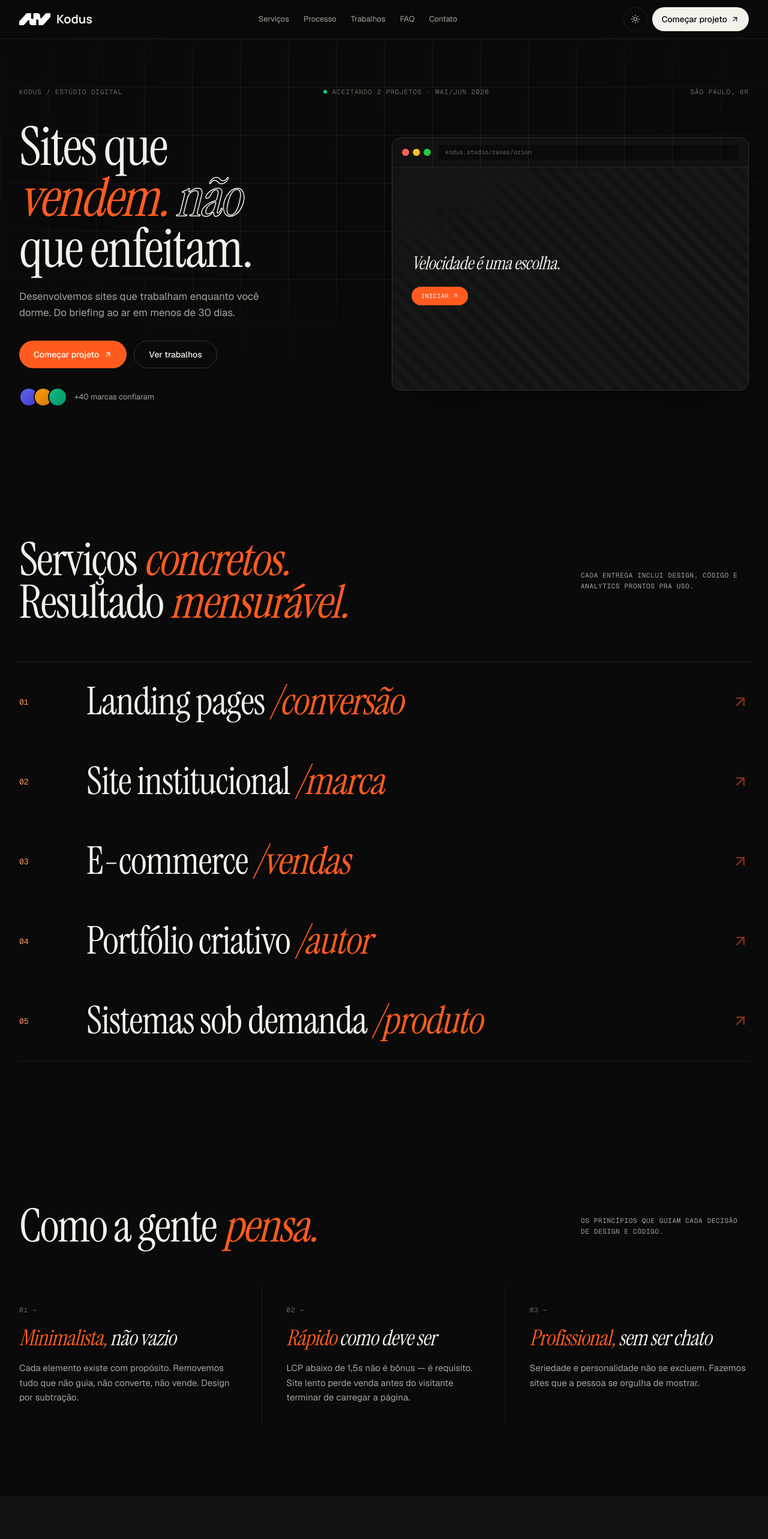
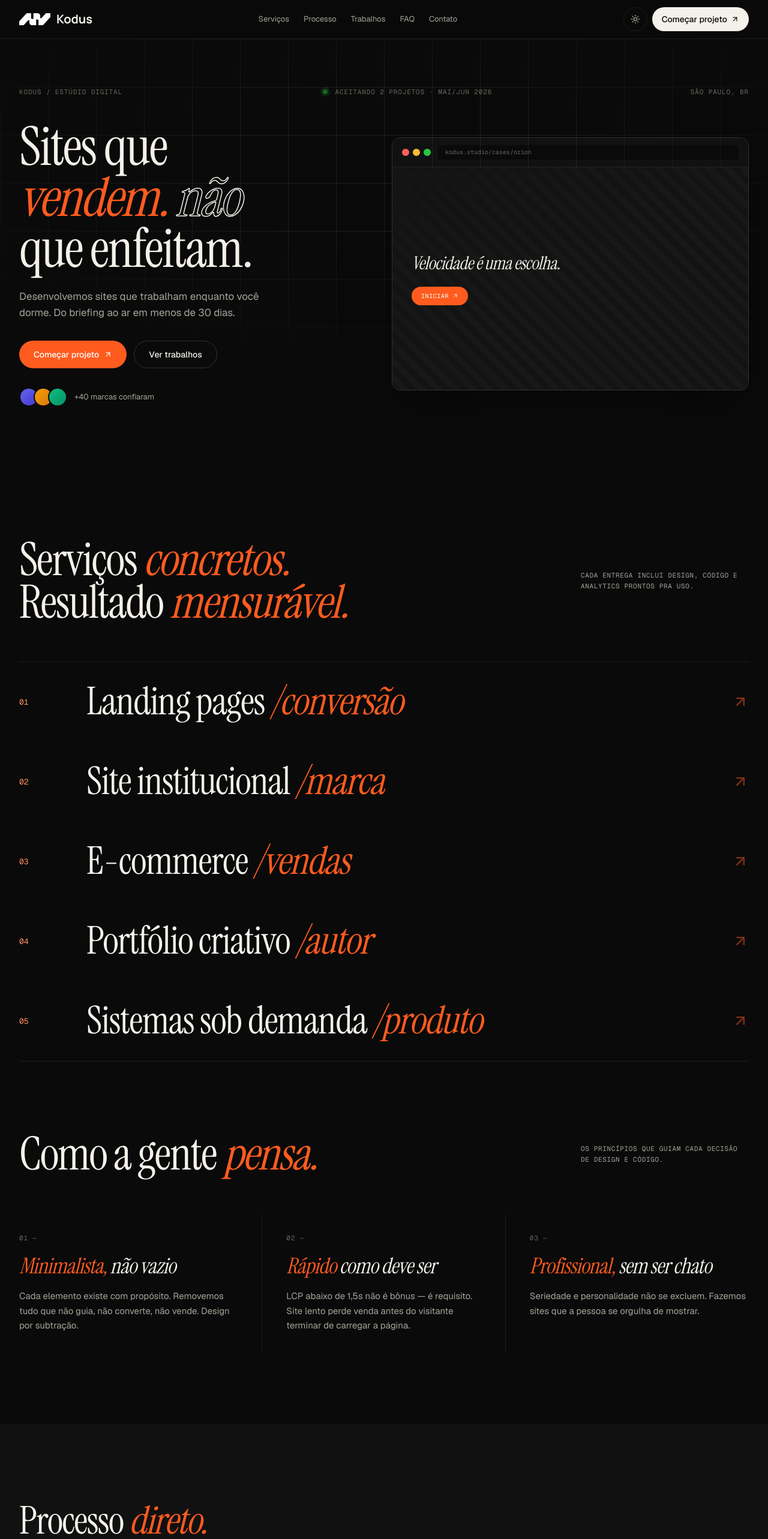
Before and after one commit to GapdmmDev/Kodus-Design, a Next.js app: page / in a window 1280 px wide. Shown: the top 2566 px of the page at 60% size. Built offline with nearby package versions, Linux system fonts and the light colour scheme.

Commit message:
fix: ajustado bolinha verde da hero section

```diff
--- a/src/app/globals.css
+++ b/src/app/globals.css
@@ -177,6 +177,14 @@ button,
 }
 
 /* ──────────────────────────────────────────────────────────────────────────
+   Live dot — hero "ao vivo"
+   ────────────────────────────────────────────────────────────────────────── */
+@keyframes live-pulse {
+  0%, 100% { opacity: 1; }
+  50%       { opacity: 0.3; }
+}
+
+/* ──────────────────────────────────────────────────────────────────────────
    Theme color transition (applied briefly via JS during toggle)
    ────────────────────────────────────────────────────────────────────────── */
 .theme-transition,
--- a/src/components/landing/CTA.tsx
+++ b/src/components/landing/CTA.tsx
@@ -2,6 +2,7 @@ import Link from "next/link";
 import { ArrowUpRight } from "lucide-react";
 import { Container } from "@/components/ui/container";
 import { Reveal } from "@/components/ui/reveal";
+import { LiveDot } from "@/components/ui/live-dot";
 import { cta } from "@/lib/content";
 import { cn } from "@/lib/cn";
 import type { TitleSegment } from "@/lib/content";
@@ -63,11 +64,7 @@ export function CTA() {
           <div className="relative flex flex-col items-center text-center">
             {/* Eyebrow — manual render to use green dot instead of CSS ::before orange dot */}
             <span className="inline-flex items-center gap-2 font-mono text-[11px] uppercase tracking-[.08em] text-[var(--fg-mute)]">
-              <span
-                className="inline-block h-1.5 w-1.5 shrink-0 rounded-full bg-emerald-400"
-                style={{ animation: "pulse 2s ease-in-out infinite" }}
-                aria-hidden="true"
-              />
+              <LiveDot />
               {cta.eyebrow}
             </span>
 
--- a/src/components/landing/HeroSplit.tsx
+++ b/src/components/landing/HeroSplit.tsx
@@ -1,6 +1,7 @@
 import Link from "next/link";
 import { ArrowUpRight } from "lucide-react";
 import { Container } from "@/components/ui/container";
+import { LiveDot } from "@/components/ui/live-dot";
 import { hero } from "@/lib/content";
 import { cn } from "@/lib/cn";
 import type { TitleSegment } from "@/lib/content";
@@ -36,15 +37,6 @@ function renderSegments(segments: TitleSegment[]) {
 
 // ── Sub-components ─────────────────────────────────────────────────────────
 
-function LiveDot() {
-  return (
-    <span
-      className="inline-block h-1.5 w-1.5 shrink-0 rounded-full bg-emerald-400"
-      style={{ animation: "pulse 2s ease-in-out infinite" }}
-      aria-hidden="true"
-    />
-  );
-}
 
 function BrowserMock() {
   return (
--- a/src/components/landing/Manifesto.tsx
+++ b/src/components/landing/Manifesto.tsx
@@ -7,7 +7,7 @@ export function Manifesto() {
   return (
     <section
       id="manifesto"
-      className="py-[120px] max-[980px]:py-[80px] max-[600px]:py-16"
+      className="pb-[120px] max-[980px]:pb-[80px] max-[600px]:pb-16"
     >
       <Container>
         <Reveal>
--- /dev/null
+++ b/src/components/ui/live-dot.tsx
@@ -0,0 +1,17 @@
+"use client";
+
+import { motion } from "framer-motion";
+
+export function LiveDot() {
+  return (
+    <motion.span
+      className="relative inline-flex h-4 w-4 shrink-0 items-center justify-center"
+      animate={{ opacity: [1, 0.25, 1] }}
+      transition={{ duration: 3, ease: "easeInOut", repeat: Infinity }}
+      aria-hidden="true"
+    >
+      <span className="absolute inline-flex h-full w-full rounded-full bg-[#28c840] opacity-25" />
+      <span className="h-2 w-2 rounded-full bg-[#28c840]" />
+    </motion.span>
+  );
+}
```
